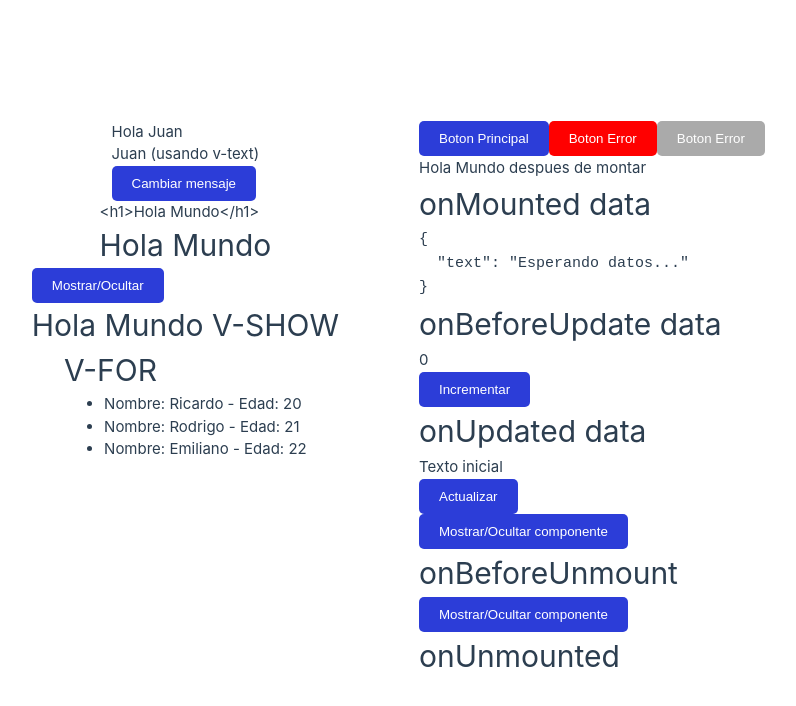
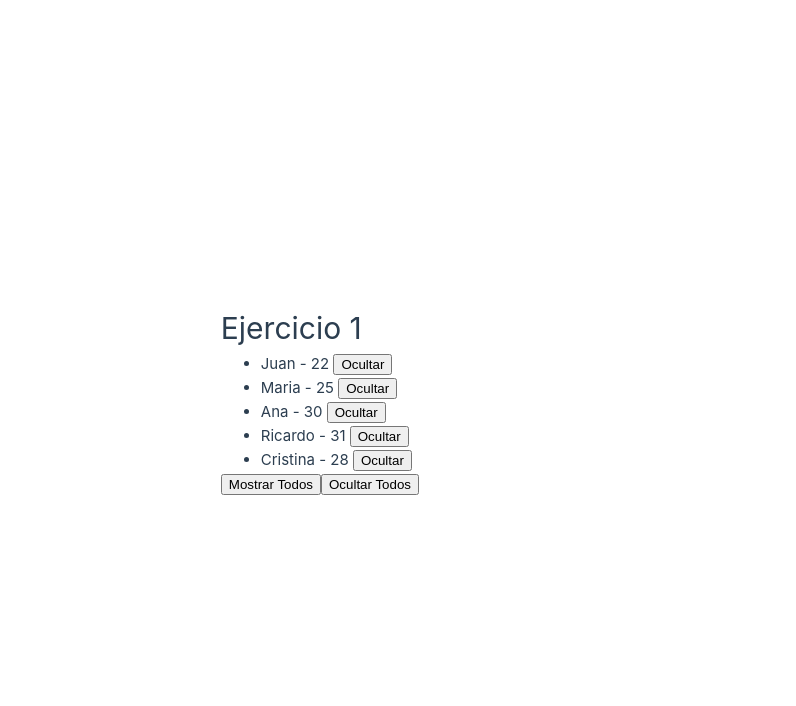
Before and after one commit to Riesaldev/hab-vue01-2025, a Vue app: page / in a window 1280 px wide. Shown: the top 706 px of the page, without its empty margins (221-1017 px from the left). Built offline with nearby package versions, Linux system fonts and the light colour scheme; no server answers.

Commit message:
ejercicio1

```diff
--- /dev/null
+++ b/src/ejercicio/ejercicio1.vue
@@ -0,0 +1,51 @@
+<script setup>
+//Importamos REF para crear una referencia mutable (un estado)
+import { ref } from 'vue';
+
+
+//Creamos una referencia mutable (un estado) para el listado de alumnos
+//Cada alumno debe tener el parámetro "mostrar" que indica si se debe mostrar o no
+const alumnos = ref([
+    {nombre:"Juan", edad:22, mostrar:true},
+    {nombre:"Maria", edad:25, mostrar:true},
+    {nombre:"Ana", edad:30, mostrar:true},
+    {nombre:"Ricardo", edad:31, mostrar:true},
+    {nombre:"Cristina", edad:28, mostrar:true},
+])
+
+//Creamos una función para mostrar todos los alumnos
+//Recorremos el listado y a todos los alumnos les ponemos el parámetro "mostrar" a true
+const handleMostrarTodos = () => {
+    alumnos.value.forEach(a => a.mostrar = true)
+}
+
+//Creamos una función para ocultar todos los alumnos
+//Recorremos el listado y a todos los alumnos les ponemos el parámetro "mostrar" a false
+const handleOcultarTodos = () => {
+    alumnos.value.forEach(a => a.mostrar = false)
+}
+</script>
+
+<template>
+    <div>
+        <h1>Ejercicio 1</h1>
+        <ul>
+            <!-- Creamos con la directiva v-for un bucle que recorre el listado de alumnos -->
+            <!-- Con la directiva v-show mostramos los alumnos que tienen el parámetro "mostrar" a true -->
+            <li v-for="a in alumnos" :key="a.nombre" v-show="a.mostrar">
+                {{a.nombre}} - {{a.edad}}
+                <!-- Creamos un botón que al hacer click cambia el parámetro "mostrar" a false -->
+                <button @click="a.mostrar = false">Ocultar</button>
+            </li>
+        </ul>
+        <!-- Creamos un botón que al hacer click muestra todos los alumnos -->
+        <button @click="handleMostrarTodos">Mostrar Todos</button>
+        <!-- Creamos un botón que al hacer click oculta todos los alumnos -->
+        <button @click="handleOcultarTodos">Ocultar Todos</button>
+    </div>
+</template>
+
+
+<style scoped>
+
+</style>
--- a/src/main.js
+++ b/src/main.js
@@ -1,6 +1,6 @@
 import './assets/main.css'
 
 import { createApp } from 'vue'
-import App from './App.vue'
-
-createApp(App).mount('#divRoot')
+//import App from './App.vue'
+import ejercicio1 from './ejercicio/ejercicio1.vue'
+createApp(ejercicio1).mount('#divRoot')
```
